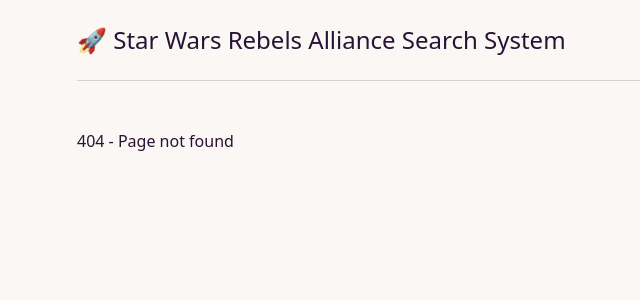
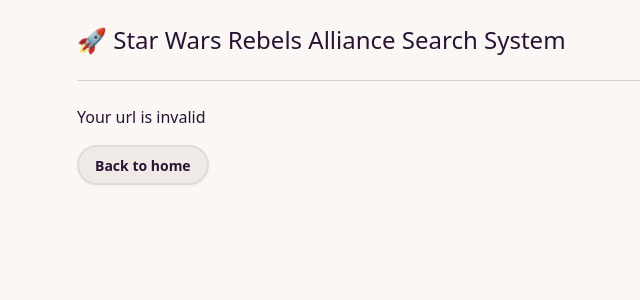
Before and after one commit to AlexisF9/Star-Wars-App, a React (Vite) app in the folder frontend/: page /1/1 in a window 1280 px wide. Before the commit this address had no page. Shown: the top 300 px of the page, without its empty margins (123-763 px from the left). Built offline with nearby package versions, Linux system fonts and the light colour scheme.

Commit message:
[FRONTEND] edit not found page + edit errors message in single element page + edit header

```diff
--- a/frontend/src/components/header.tsx
+++ b/frontend/src/components/header.tsx
@@ -1,9 +1,13 @@
+import { NavLink } from "react-router";
+
 export function Header() {
   return (
-    <header className="mb-12 border-b py-6 border-neutral-300">
-      <h1 className="bold text-2xl">
-        🚀 Star Wars Rebels Alliance Search System
-      </h1>
+    <header className="mb-6 border-b py-6 border-neutral-300">
+      <NavLink to={"/"}>
+        <h1 className="bold text-2xl">
+          🚀 Star Wars Rebels Alliance Search System
+        </h1>
+      </NavLink>
     </header>
   );
 }
--- a/frontend/src/pages/NotFound.tsx
+++ b/frontend/src/pages/NotFound.tsx
@@ -1,7 +1,13 @@
+import { NavLink } from "react-router";
+
 export default function NotFound() {
   return (
-    <div>
-      <h1>404 - Page not found</h1>
+    <div className="flex flex-col items-center justify-center h-dvh">
+      <h1 className="text-4xl font-bold">404 - Page not found</h1>
+      <p className="text-xl my-4">Something went wrong</p>
+      <NavLink to={"/"}>
+        <button className="btn">Back to home</button>
+      </NavLink>
     </div>
   );
 }
--- a/frontend/src/pages/SingleElement.tsx
+++ b/frontend/src/pages/SingleElement.tsx
@@ -1,7 +1,7 @@
-import { useParams } from "react-router";
-import NotFound from "./NotFound";
+import { NavLink, useParams } from "react-router";
 import { People } from "../components/people";
 import { useFetchSingleElement } from "../hooks/useFetchSingleElement";
+import { MoveLeft } from "lucide-react";
 
 export default function SingleElement() {
   const { category, id } = useParams();
@@ -15,13 +15,27 @@
   ];
 
   if (!category || !id || !validCategories.includes(category)) {
-    return <NotFound />;
+    return (
+      <>
+        <p className="mb-4">Your url is invalid</p>
+        <NavLink to={"/"}>
+          <button className="btn">Back to home</button>
+        </NavLink>
+      </>
+    );
   }
 
   const { data, isLoading, isError } = useFetchSingleElement(category, id);
 
   if (!isLoading && isError) {
-    return <NotFound />;
+    return (
+      <>
+        <p className="mb-4">An error occurred during data loading</p>
+        <NavLink to={"/"}>
+          <button className="btn">Back to home</button>
+        </NavLink>
+      </>
+    );
   }
 
   const categories = [
@@ -31,9 +45,18 @@
     },
   ];
 
-  return isLoading ? (
-    <p>Loading...</p>
-  ) : (
-    categories.find((cat) => cat.name === data.category)?.component
+  return (
+    <>
+      <NavLink to={"/"}>
+        <p className="flex items-center gap-2 mb-12">
+          <MoveLeft width={20} /> Back to search
+        </p>
+      </NavLink>
+      {isLoading ? (
+        <p>Loading...</p>
+      ) : (
+        categories.find((cat) => cat.name === data.category)?.component
+      )}
+    </>
   );
 }
```
